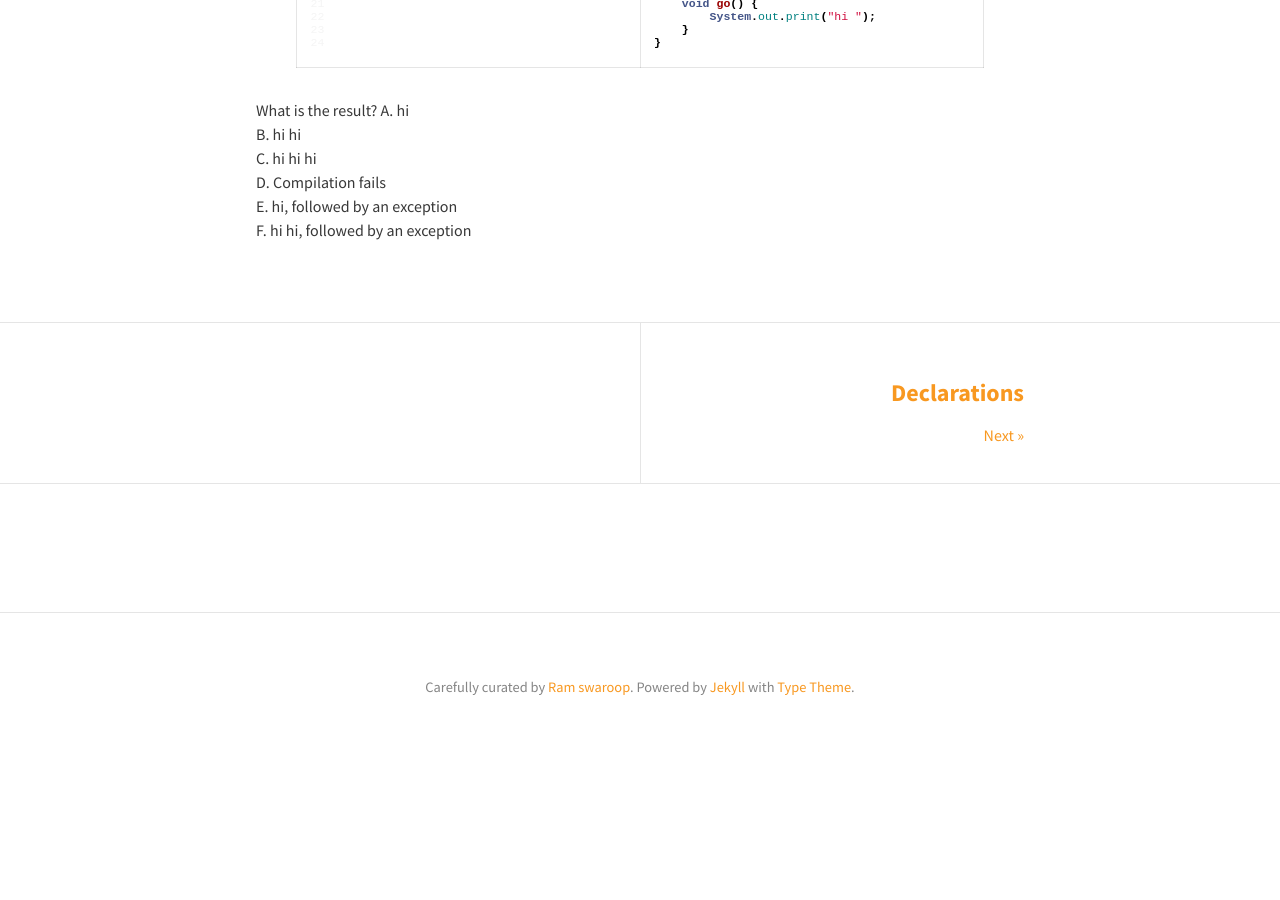
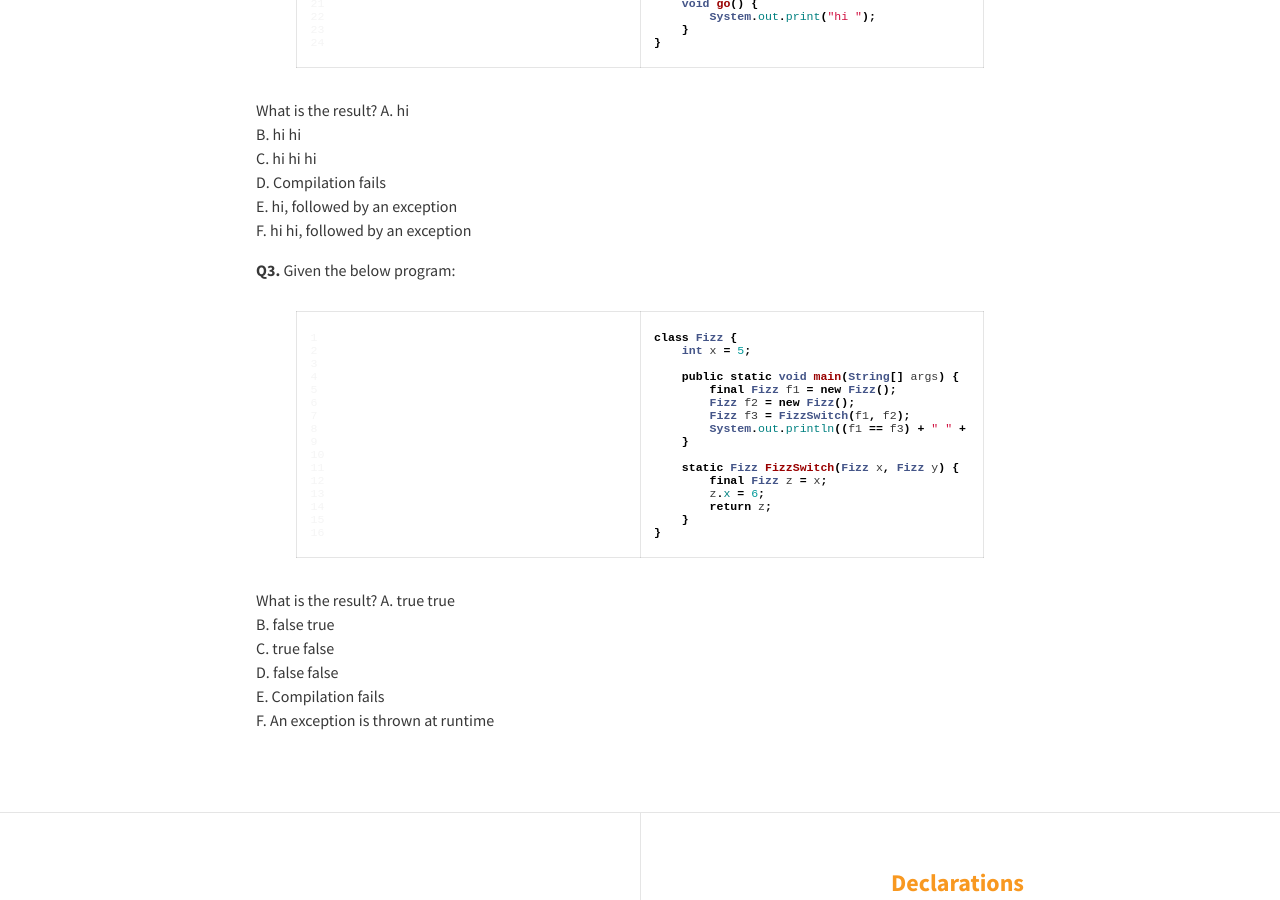
Before and after one commit to rampatra/JavaNotes, a Jekyll site: the page built from _posts/2015-05-14-variables-and-literals.md, in a window 1280 px wide and 900 px high, scrolled down 9476 px. Built offline with Jekyll 4.4.1, drawn with Linux system fonts in a browser that asks for light colours; nearby versions of some CDN libraries; comment, search, counter and statistics services are not loaded; before the commit the page ends 10239 px from its top, so only the background shows below that; some of the changed text lies outside the part shown.

Commit message:
added questions

```diff
--- a/_posts/2015-05-14-variables-and-literals.md
+++ b/_posts/2015-05-14-variables-and-literals.md
@@ -482,7 +482,8 @@ explicitly initialize them with a value.
 
 ### Q&A
 
-__Q1.__
+__Q1.__ Given the below program:
+
 {% highlight java linenos %}
 public class Fishing {
      byte b1 = 4;
@@ -502,7 +503,7 @@ C. Line C
 D. Line D
 E. Line E
 
-__Q2.__
+__Q2.__ Given the below program:
 
 {% highlight java linenos %}
 class Mixer {
@@ -538,3 +539,32 @@ C. hi hi hi
 D. Compilation fails
 E. hi, followed by an exception
 F. hi hi, followed by an exception
+
+__Q3.__ Given the below program:
+
+{% highlight java linenos %}
+class Fizz {
+    int x = 5;
+
+    public static void main(String[] args) {
+        final Fizz f1 = new Fizz();
+        Fizz f2 = new Fizz();
+        Fizz f3 = FizzSwitch(f1, f2);
+        System.out.println((f1 == f3) + " " + (f1.x == f3.x));
+    }
+
+    static Fizz FizzSwitch(Fizz x, Fizz y) {
+        final Fizz z = x;
+        z.x = 6;
+        return z;
+    }
+}
+{% endhighlight %}
+
+What is the result?
+A. true true
+B. false true
+C. true false
+D. false false
+E. Compilation fails
+F. An exception is thrown at runtime
```
